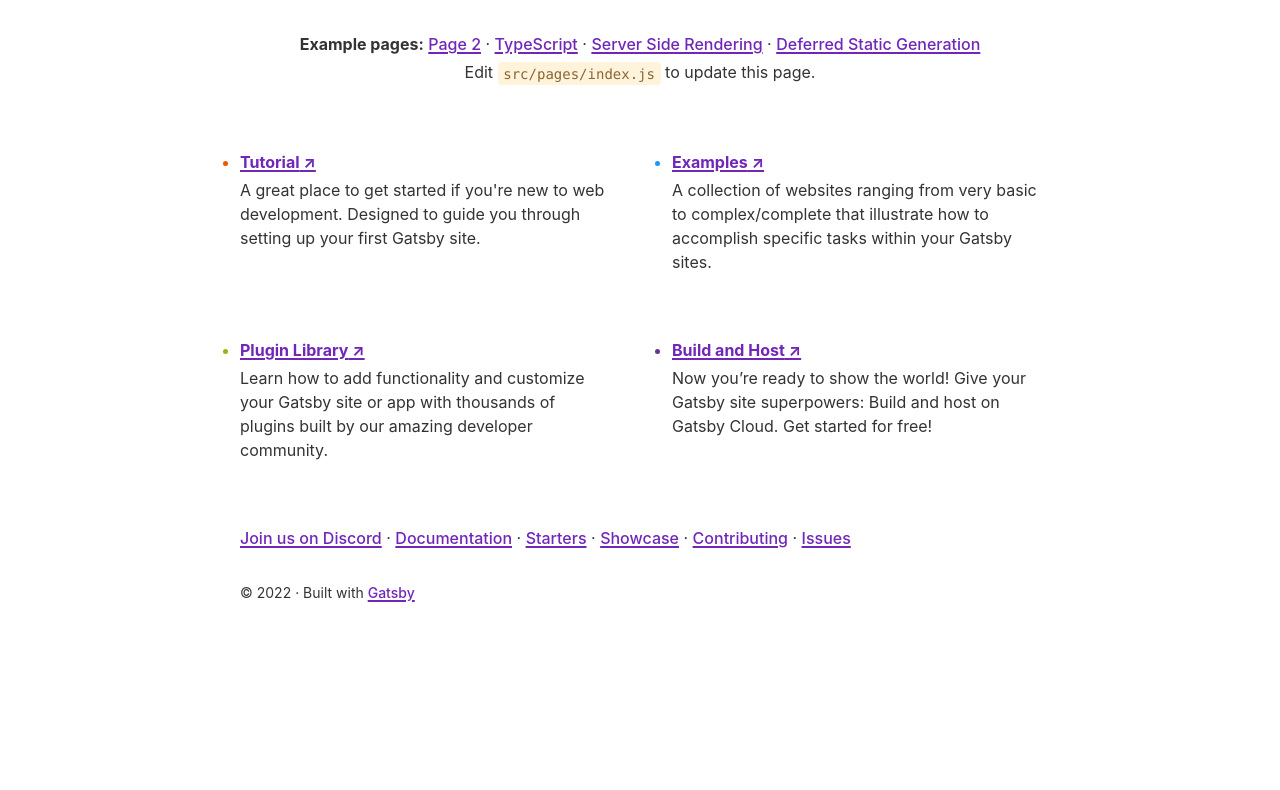
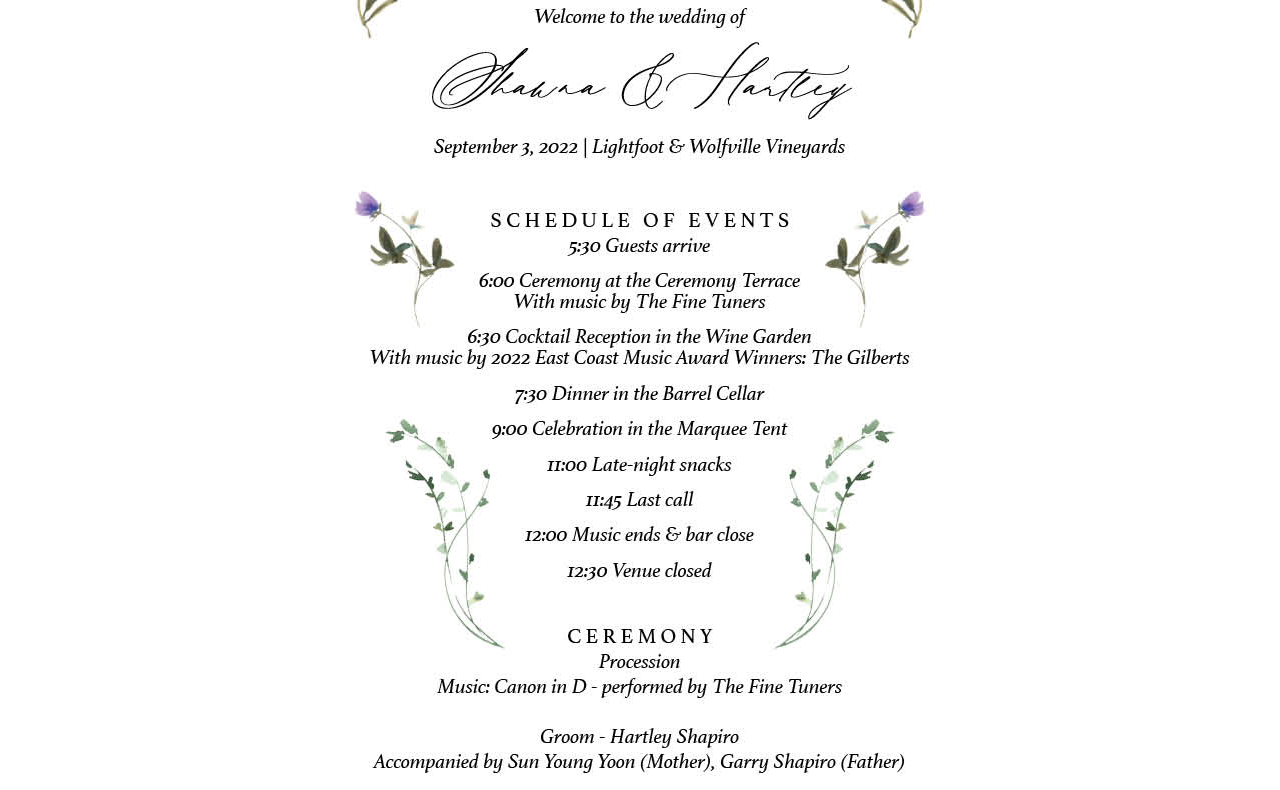
Before and after one commit to ShaHart22/wedding-program, a Gatsby site: page / in a window 1280 px wide. Shown: the part 224-1014 px from the top of the page. Before the commit the page ends 859 px from the top, so only its background shows below. Built offline with nearby package versions, Linux system fonts and the light colour scheme; Gatsby itself is replaced by a stand-in of ours.

Commit message:
Wedding program added

```diff
--- a/src/components/layout.css
+++ b/src/components/layout.css
@@ -51,6 +51,9 @@ a {
   text-decoration: underline;
   text-decoration-thickness: 1.5px;
   text-underline-offset: 2px;
+}
+main {
+  text-align: center;
 }
 a:active,
 a:hover {
--- a/src/components/layout.js
+++ b/src/components/layout.js
@@ -25,7 +25,6 @@ const Layout = ({ children }) => {
 
   return (
     <>
-      <Header siteTitle={data.site.siteMetadata?.title || `Title`} />
       <div
         style={{
           margin: `0 auto`,
@@ -34,16 +33,6 @@ const Layout = ({ children }) => {
         }}
       >
         <main>{children}</main>
-        <footer
-          style={{
-            marginTop: `var(--space-5)`,
-            fontSize: `var(--font-sm)`,
-          }}
-        >
-          © {new Date().getFullYear()} &middot; Built with
-          {` `}
-          <a href="https://www.gatsbyjs.com">Gatsby</a>
-        </footer>
       </div>
     </>
   )
--- a/src/pages/index.js
+++ b/src/pages/index.js
@@ -1,129 +1,18 @@
 import * as React from "react"
-import { Link } from "gatsby"
 import { StaticImage } from "gatsby-plugin-image"
 
 import Layout from "../components/layout"
-import Seo from "../components/seo"
-import * as styles from "../components/index.module.css"
-
-const links = [
-  {
-    text: "Tutorial",
-    url: "https://www.gatsbyjs.com/docs/tutorial",
-    description:
-      "A great place to get started if you're new to web development. Designed to guide you through setting up your first Gatsby site.",
-  },
-  {
-    text: "Examples",
-    url: "https://github.com/gatsbyjs/gatsby/tree/master/examples",
-    description:
-      "A collection of websites ranging from very basic to complex/complete that illustrate how to accomplish specific tasks within your Gatsby sites.",
-  },
-  {
-    text: "Plugin Library",
-    url: "https://www.gatsbyjs.com/plugins",
-    description:
-      "Learn how to add functionality and customize your Gatsby site or app with thousands of plugins built by our amazing developer community.",
-  },
-  {
-    text: "Build and Host",
-    url: "https://www.gatsbyjs.com/cloud",
-    description:
-      "Now you’re ready to show the world! Give your Gatsby site superpowers: Build and host on Gatsby Cloud. Get started for free!",
-  },
-]
-
-const samplePageLinks = [
-  {
-    text: "Page 2",
-    url: "page-2",
-    badge: false,
-    description:
-      "A simple example of linking to another page within a Gatsby site",
-  },
-  { text: "TypeScript", url: "using-typescript" },
-  { text: "Server Side Rendering", url: "using-ssr" },
-  { text: "Deferred Static Generation", url: "using-dsg" },
-]
-
-const moreLinks = [
-  { text: "Join us on Discord", url: "https://gatsby.dev/discord" },
-  {
-    text: "Documentation",
-    url: "https://gatsbyjs.com/docs/",
-  },
-  {
-    text: "Starters",
-    url: "https://gatsbyjs.com/starters/",
-  },
-  {
-    text: "Showcase",
-    url: "https://gatsbyjs.com/showcase/",
-  },
-  {
-    text: "Contributing",
-    url: "https://www.gatsbyjs.com/contributing/",
-  },
-  { text: "Issues", url: "https://github.com/gatsbyjs/gatsby/issues" },
-]
-
-const utmParameters = `?utm_source=starter&utm_medium=start-page&utm_campaign=default-starter`
 
 const IndexPage = () => (
   <Layout>
-    <Seo title="Home" />
-    <div className={styles.textCenter}>
       <StaticImage
-        src="../images/example.png"
-        loading="eager"
-        width={64}
+        src="../images/programSH.jpg"
         quality={95}
         formats={["auto", "webp", "avif"]}
-        alt=""
+        alt="wedding program"
         style={{ marginBottom: `var(--space-3)` }}
       />
-      <h1>
-        Welcome to <b>Gatsby!</b>
-      </h1>
-      <p className={styles.intro}>
-        <b>Example pages:</b>{" "}
-        {samplePageLinks.map((link, i) => (
-          <React.Fragment key={link.url}>
-            <Link to={link.url}>{link.text}</Link>
-            {i !== samplePageLinks.length - 1 && <> · </>}
-          </React.Fragment>
-        ))}
-        <br />
-        Edit <code>src/pages/index.js</code> to update this page.
-      </p>
-    </div>
-    <ul className={styles.list}>
-      {links.map(link => (
-        <li key={link.url} className={styles.listItem}>
-          <a
-            className={styles.listItemLink}
-            href={`${link.url}${utmParameters}`}
-          >
-            {link.text} ↗
-          </a>
-          <p className={styles.listItemDescription}>{link.description}</p>
-        </li>
-      ))}
-    </ul>
-    {moreLinks.map((link, i) => (
-      <React.Fragment key={link.url}>
-        <a href={`${link.url}${utmParameters}`}>{link.text}</a>
-        {i !== moreLinks.length - 1 && <> · </>}
-      </React.Fragment>
-    ))}
   </Layout>
 )
 
-/**
- * Head export to define metadata for the page
- *
- * See: https://www.gatsbyjs.com/docs/reference/built-in-components/gatsby-head/
- */
-export const Head = () => <Seo title="Home" />
-
 export default IndexPage
```
Also changed, not shown: src/images/programSH.jpg (added), 1 other file.
